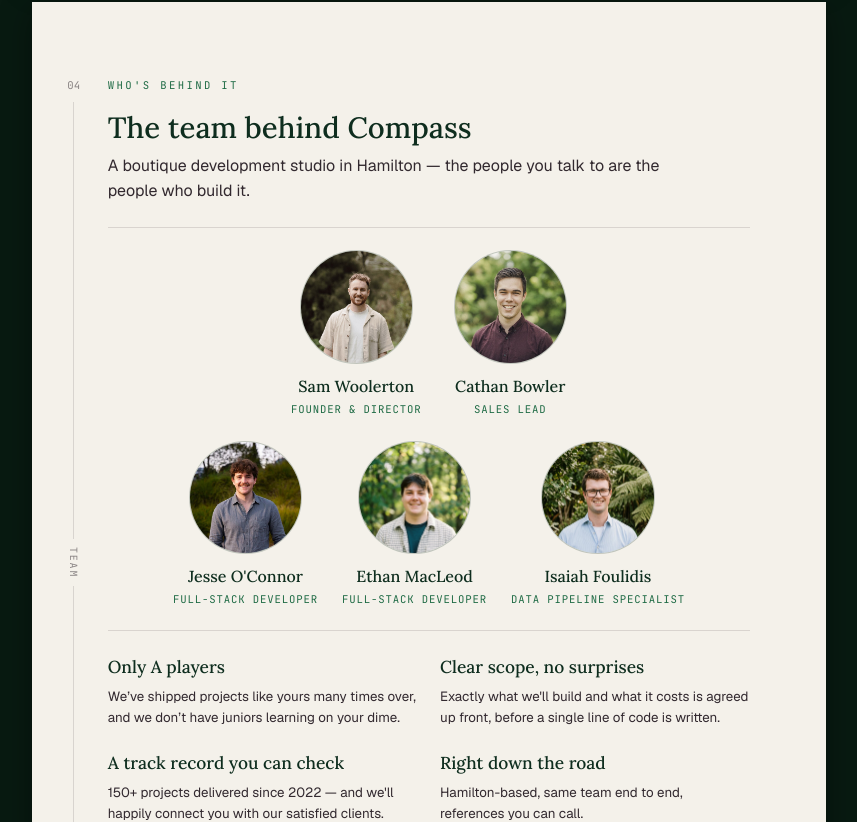
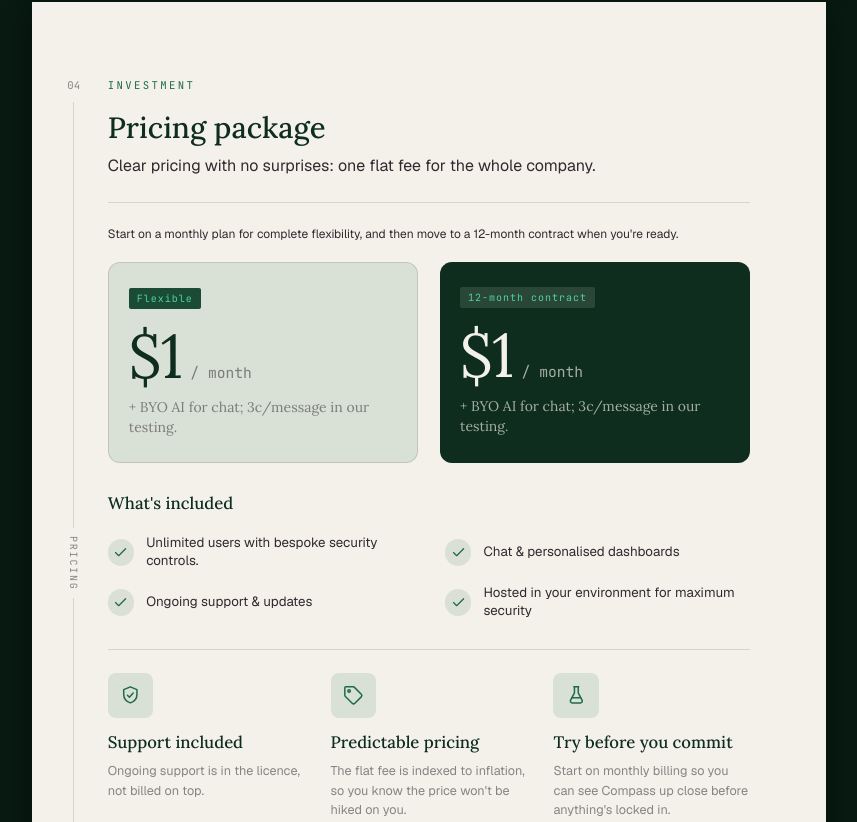
Before and after one commit to SamWoolerton/compass-proposals, a React (Vite) app: page / in a window 1280 px wide. Shown: the part 3478-4300 px from the top of the page, without its empty margins (61-918 px from the left). Built offline with nearby package versions, Linux system fonts and the light colour scheme.

Commit message:
Support a license/retainer split on the pricing page instead of monthly/annual

```diff
--- a/src/App.tsx
+++ b/src/App.tsx
@@ -9,8 +9,15 @@
 const clientPortalsConfig: ClientPortalConfig = { visible: false }
 
 type PricingConfig =
-  { visible: false } | { visible: true; monthly: string; annual: string }
-const pricingConfig: PricingConfig = { visible: false }
+  | { type: 'hidden' }
+  | { type: 'monthly-annual'; monthly: string; annual: string }
+  | { type: 'license-retainer'; license: string; retainer: string }
+// const pricingConfig: PricingConfig = { type: 'hidden' }
+const pricingConfig: PricingConfig = {
+  type: 'monthly-annual',
+  monthly: '1',
+  annual: '1',
+}
 
 const defaultSampleQuestions = [
   'Top 5 products by gross profit?',
@@ -517,7 +524,7 @@
         {/* ============================================================
             PRICING
             ============================================================ */}
-        {pricingConfig.visible && (
+        {pricingConfig.type !== 'hidden' && (
           <Page label="Pricing">
             <div className="eyebrow">Investment</div>
             <h2 className="section">Pricing package</h2>
@@ -527,16 +534,34 @@
             </p>
             <div className="divider" />
 
-            <p className="text-xs mb-5">
-              Start on a monthly plan for complete flexibility, and then move to
-              a 12-month contract when you're ready.
-            </p>
+            {pricingConfig.type === 'monthly-annual' && (
+              <p className="text-xs mb-5">
+                Start on a monthly plan for complete flexibility, and then move
+                to a 12-month contract when you're ready.
+              </p>
+            )}
 
             <div className="price-options">
-              <div className="price-opt price-opt--light">
-                <span className="badge">Flexible</span>
+              <div
+                className={
+                  'price-opt ' +
+                  (pricingConfig.type === 'monthly-annual'
+                    ? 'price-opt--light'
+                    : '')
+                }
+              >
+                <span className="badge">
+                  {pricingConfig.type === 'monthly-annual'
+                    ? 'Flexible'
+                    : 'License'}
+                </span>
                 <div className="price-figure">
-                  <span className="amount">${pricingConfig.monthly}</span>
+                  <span className="amount">
+                    $
+                    {pricingConfig.type === 'monthly-annual'
+                      ? pricingConfig.monthly
+                      : pricingConfig.license}
+                  </span>
                   <span className="per">/ month</span>
                 </div>
                 <p className="panel-sub">
@@ -546,14 +571,31 @@
                 + est 3-4w for implementation at $185/h.
               </p> */}
               </div>
-              <div className="price-opt">
-                <span className="badge">12-month contract</span>
+              <div
+                className={
+                  'price-opt ' +
+                  (pricingConfig.type === 'license-retainer'
+                    ? 'price-opt--light'
+                    : '')
+                }
+              >
+                <span className="badge">
+                  {pricingConfig.type === 'monthly-annual'
+                    ? '12-month contract'
+                    : 'Retainer'}
+                </span>
                 <div className="price-figure">
-                  <span className="amount">${pricingConfig.annual}</span>
+                  <span className="amount">
+                    {pricingConfig.type === 'monthly-annual'
+                      ? `$${pricingConfig.annual}`
+                      : pricingConfig.retainer}
+                  </span>
                   <span className="per">/ month</span>
                 </div>
                 <p className="panel-sub">
-                  + BYO AI for chat; 3c/message in our testing.
+                  {pricingConfig.type === 'monthly-annual'
+                    ? '+ BYO AI for chat; 3c/message in our testing.'
+                    : 'Tweak and tailor dashboards without needing budget approval each time.'}
                 </p>
                 {/* <p className="panel-sub">
                 + est 3-4w for implementation at $185/h.
@@ -602,7 +644,11 @@
                   <Icon.Shield />
                 </span>
                 <h3>Support included</h3>
-                <p>Ongoing support is in the licence, not billed on top.</p>
+                <p>
+                  {pricingConfig.type === 'monthly-annual'
+                    ? 'Ongoing support is in the licence, not billed on top.'
+                    : `We're always adding new features, and you get access to those as part of the license fee.`}
+                </p>
               </div>
               <div className="feat">
                 <span className="feat-icon">
@@ -620,8 +666,11 @@
                 </span>
                 <h3>Try before you commit</h3>
                 <p>
-                  Start on monthly billing so you can see Compass up close
-                  before anything&apos;s locked in.
+                  {pricingConfig.type === 'monthly-annual'
+                    ? 'Start on monthly billing '
+                    : `We can set up a demo with your data `}
+                  so you can see Compass up close before anything&apos;s locked
+                  in.
                 </p>
               </div>
             </div>
```
